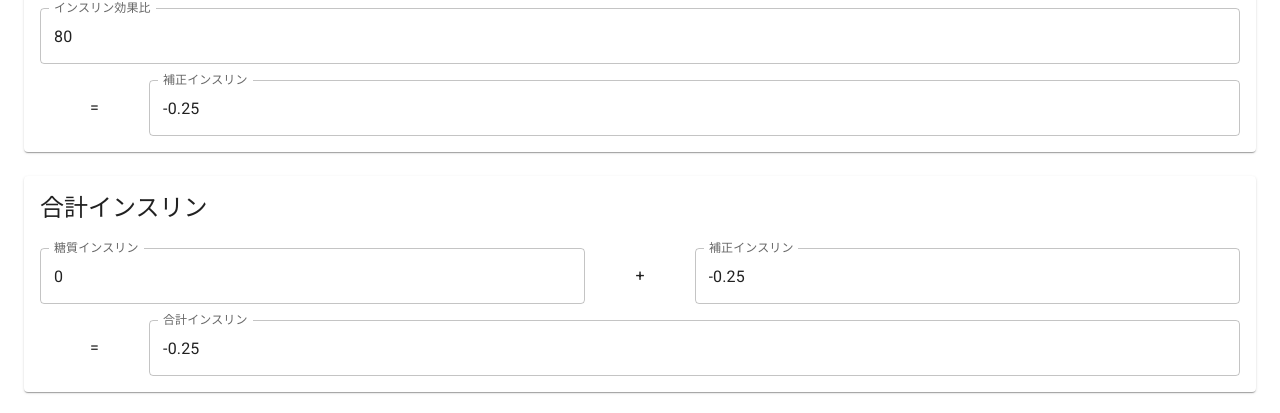
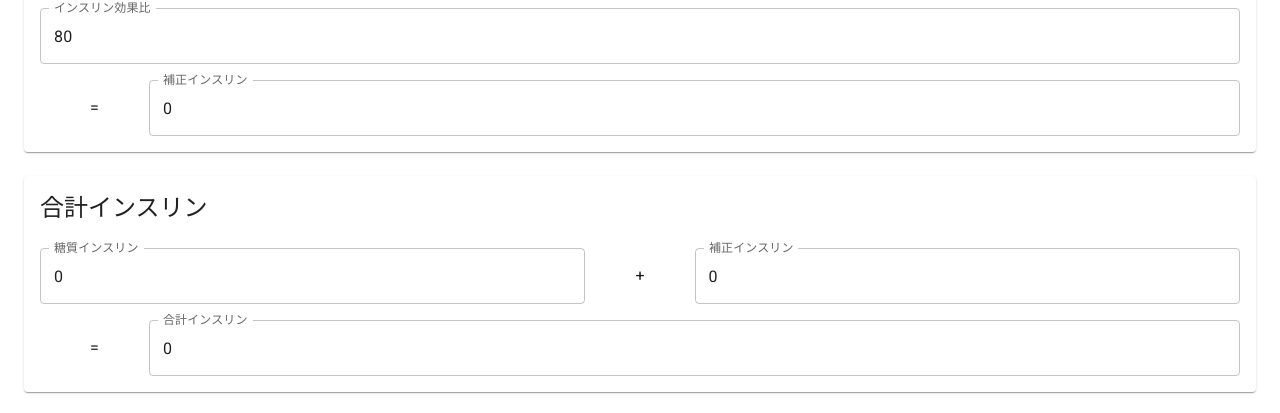
Before and after one commit to matono/InsulinCalc, a React (Create React App) app in the folder webapp/: page / in a window 1280 px wide. Shown: the part 457-870 px from the top of the page. Built offline with nearby package versions, Linux system fonts and the light colour scheme.

Commit message:
math round

```diff
--- a/webapp/src/pages/Home.tsx
+++ b/webapp/src/pages/Home.tsx
@@ -47,6 +47,10 @@ const today = new Date();
 const plusYear = new Date(today.setFullYear(today.getFullYear() + 1));
 const plusHour = new Date(today.setHours(today.getHours() + 1));
 
+const Round = (value: number, base: number) => {
+  return Math.round(value * base) / base;
+}
+
 const Home: React.FC = () => {
   const handleMouseDown = (event: React.MouseEvent<HTMLButtonElement>) => {
     event.preventDefault();
@@ -94,7 +98,7 @@ const Home: React.FC = () => {
   useEffect(() => {
     setInsVars(vars =>({
       ...vars,
-      carbInsulin: vars.mealCarbohydrates * vars.insulinToCarbRatio,
+      carbInsulin: Round(vars.mealCarbohydrates * vars.insulinToCarbRatio, 2),
     }));
     setCookie("insulinToCarbRatio", insVars.insulinToCarbRatio, { expires: plusYear, path: '/' });
   }, [
@@ -105,7 +109,7 @@ const Home: React.FC = () => {
   useEffect(() => {
     setInsVars(vars =>({
       ...vars,
-      correctionBolusInsulin: (vars.currentBGL - vars.targetBGL) / vars.insulinSensitivityFactor,
+      correctionBolusInsulin: Round((vars.currentBGL - vars.targetBGL) / vars.insulinSensitivityFactor, 2),
     }));
     setCookie("currentBGL", insVars.currentBGL, { expires: plusYear, path: '/' });
     setCookie("targetBGL", insVars.targetBGL, { expires: plusYear, path: '/' });
@@ -119,7 +123,7 @@ const Home: React.FC = () => {
   useEffect(() => {
     setInsVars(vars =>({
       ...vars,
-      totalInsulin: vars.carbInsulin + vars.correctionBolusInsulin,
+      totalInsulin: Round(vars.carbInsulin + vars.correctionBolusInsulin, 2),
     }));
   }, [
     insVars.carbInsulin,
```
